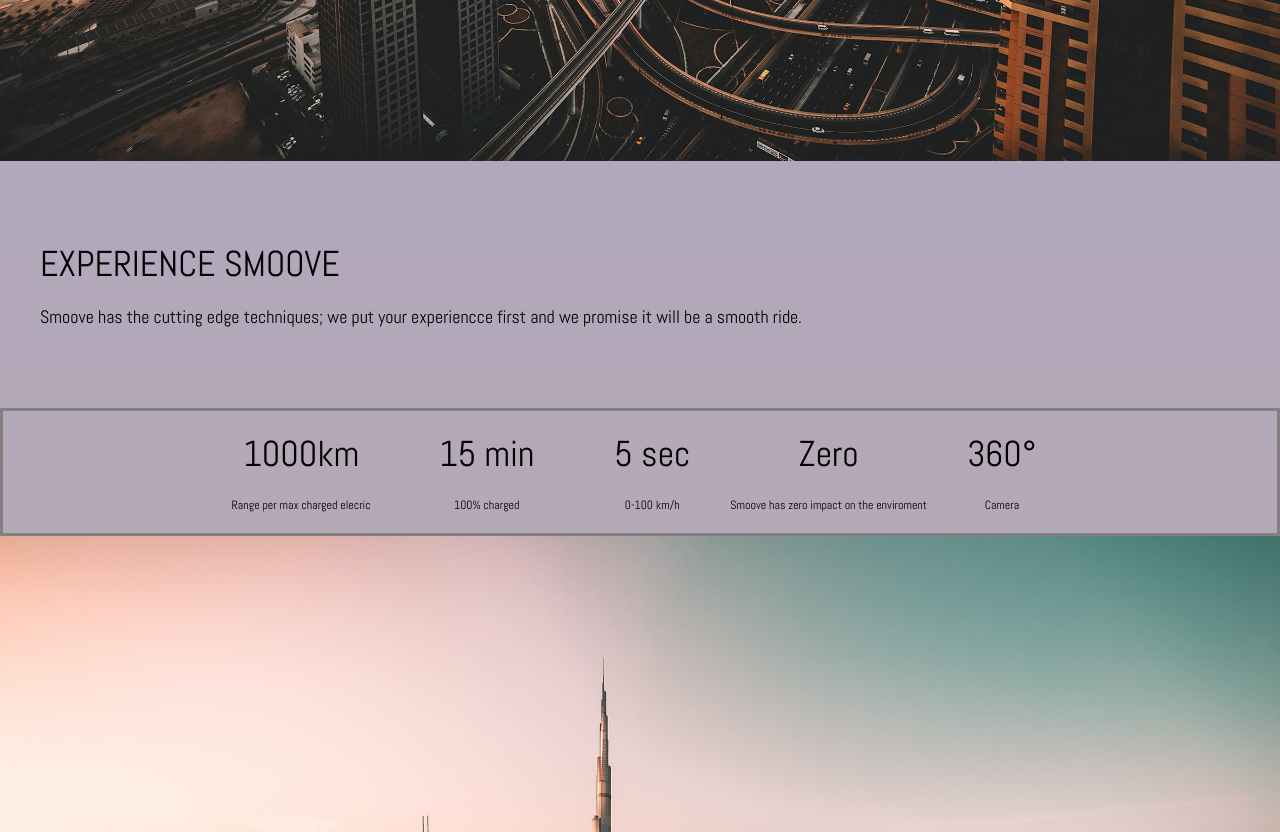
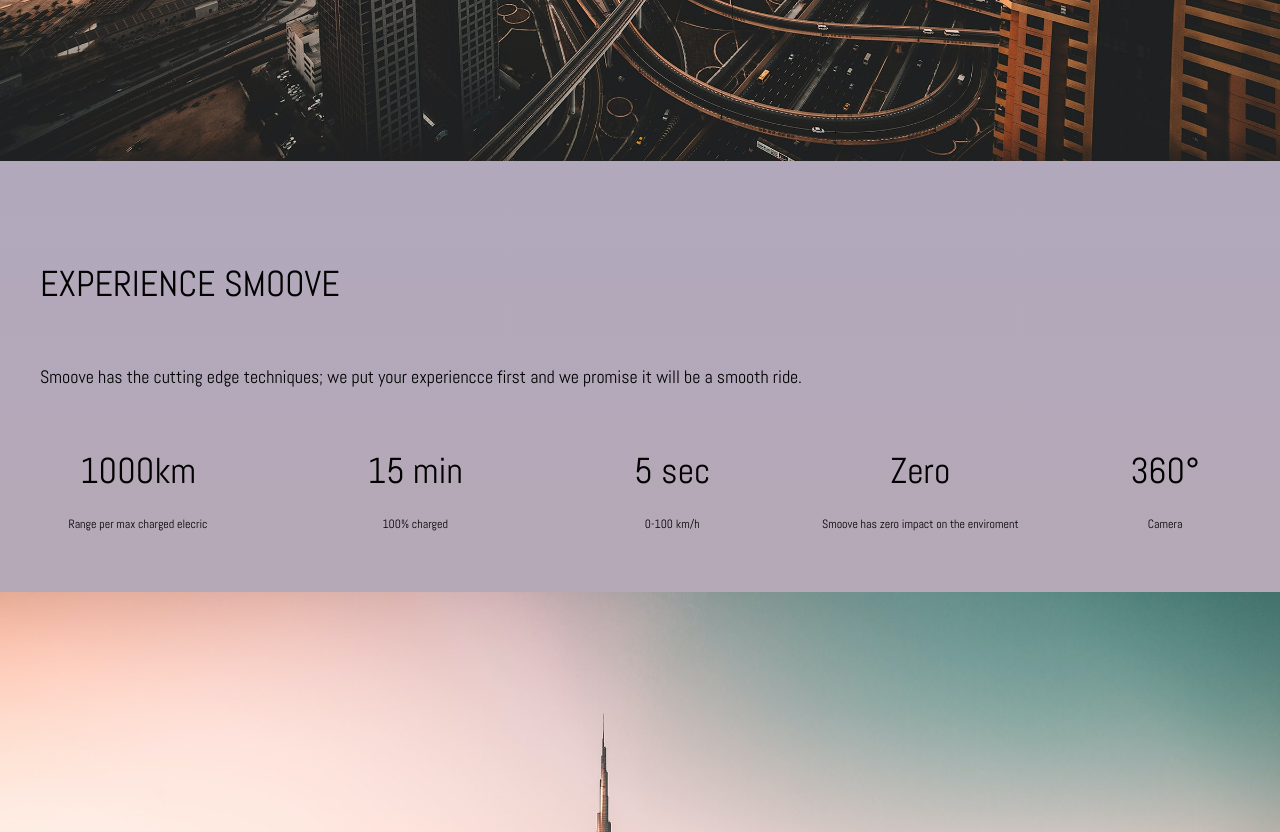
Before and after one commit to LinneaEriksson/Smoove, a PHP site: page / in a window 1280 px wide. Shown: the part 3282-4114 px from the top of the page. Run offline with PHP 8.4, Linux system fonts and the light colour scheme.

Commit message:
removed br tags

```diff
--- a/index.html
+++ b/index.html
@@ -60,7 +60,7 @@
 
               <div class="wareItem">
                 <p>
-                  <span class="BigText">1000km</p> <br />
+                  <span class="BigText">1000km</p>
                   <span class="SmallText">Range per max charged elecric</span>
                 </p>
               </div>
@@ -68,7 +68,7 @@
 
                 <div class="wareItem">
                   <p>
-                    <span class="BigText">15 min</p> <br />
+                    <span class="BigText">15 min</p>
                       <span class="SmallText">100% charged</span>
                   </p>
                 </div>
@@ -76,7 +76,7 @@
 
                 <div class="wareItem">
                 <p>
-                  <span class="BigText">5 sec</p> <br />
+                  <span class="BigText">5 sec</p>
                     <span class="SmallText">0-100 km/h</span>
                 </p>
               </div>
@@ -84,7 +84,7 @@
 
               <div class="wareItem">
                 <p>
-                  <span class="BigText">Zero</p> <br />
+                  <span class="BigText">Zero</p>
                     <span class="SmallText">Smoove has zero impact on the enviroment</span>
                 </p>
               </div>
@@ -92,7 +92,7 @@
 
               <div class="wareItem">
                 <p>
-                  <span class="BigText">360°</p> <br />
+                  <span class="BigText">360°</p>
                     <span class="SmallText">Camera</span>
                 </p>
               </div>
--- a/style.css
+++ b/style.css
@@ -102,6 +102,7 @@ body {
   color: black;
   font-size: 12px;
   font-family: "Abel", sans-serif;
+  margin: 0px;
 }
 
 .TextInBetween {
@@ -111,18 +112,19 @@ body {
   padding-left: 40px;
   padding-right: 40px;
   margin-top: 0px;
-  margin-bottom: 80px;
   font-family: "Abel", sans-serif;
+}
+p {
+  padding: 20px;
 }
 
 .wares {
   text-align: center;
   display: flex;
+  flex-wrap: wrap;
   flex-direction: row;
-  justify-content: center;
+  justify-content: space-between;
   padding: 20px;
-  border-style: solid;
-  border-color: gray;
 }
 
 .MovingText {
```
